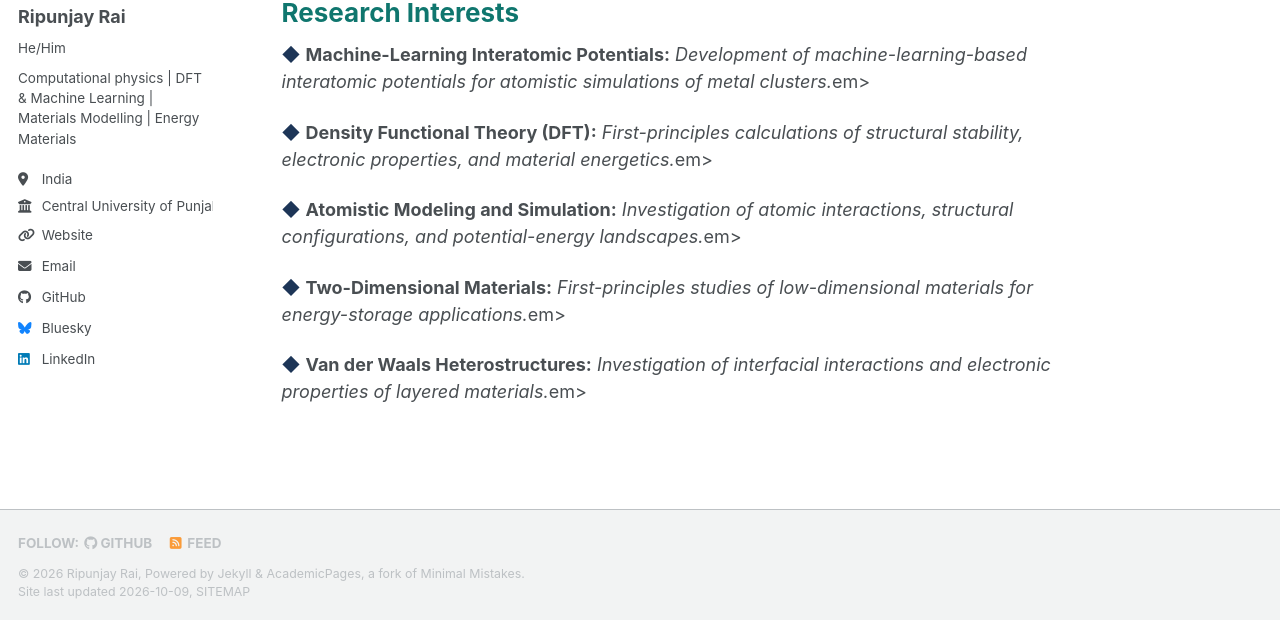
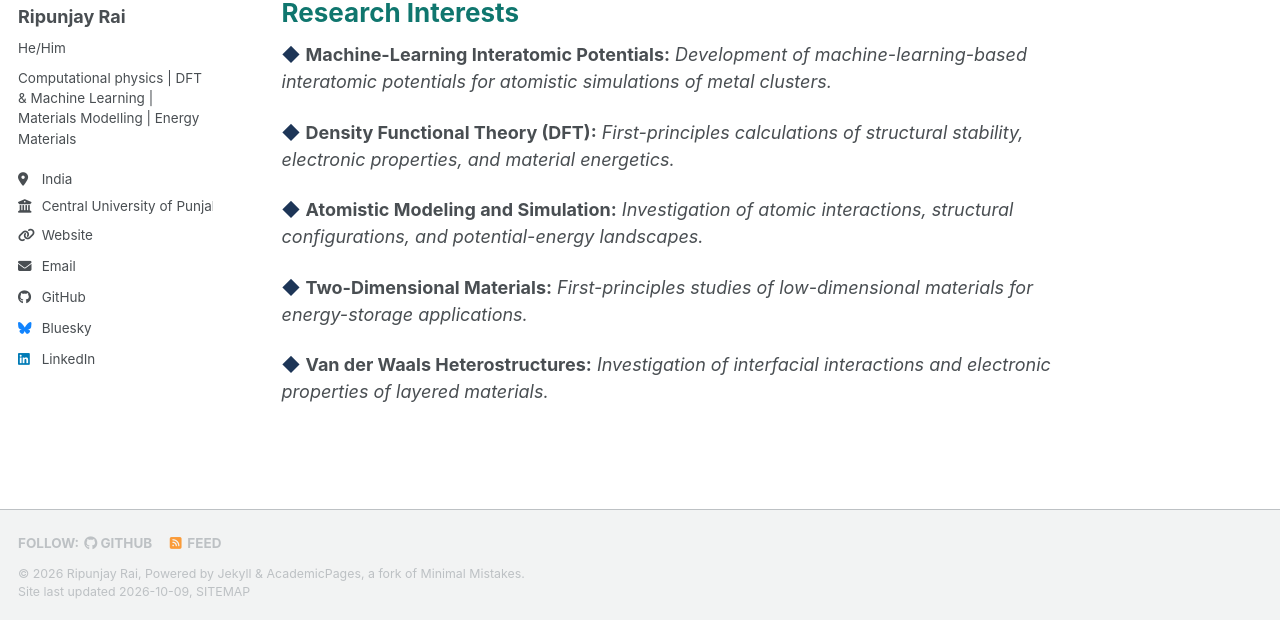
Before and after one commit to Ripunjay-Rai/ripunjayrai.github.io, a Jekyll site: the page built from _pages/about.md, in a window 1280 px wide and 900 px high, scrolled down 568 px, cut to the strip 280-900 px from the top of the window. Built offline with Jekyll 4.4.1, drawn with Linux system fonts in a browser that asks for light colours; a style sheet for code colours, icons or effects is not loaded.

Commit message:
Fix HTML tags in research interests section

```diff
--- a/_pages/about.md
+++ b/_pages/about.md
@@ -25,20 +25,20 @@ My current research focuses on machine-learning interatomic potentials for metal
 
 <p><span style="color:#1D3557; font-size:18px;">◆</span>
 <strong>Machine-Learning Interatomic Potentials:</strong>
-<em>Development of machine-learning-based interatomic potentials for atomistic simulations of metal clusters.</em>em></p>
+<em>Development of machine-learning-based interatomic potentials for atomistic simulations of metal clusters.</em></p>
 
 <p><span style="color:#1D3557; font-size:18px;">◆</span>
 <strong>Density Functional Theory (DFT):</strong>
-<em>First-principles calculations of structural stability, electronic properties, and material energetics.</em>em></p>
+<em>First-principles calculations of structural stability, electronic properties, and material energetics.</em></p>
 
 <p><span style="color:#1D3557; font-size:18px;">◆</span>
 <strong>Atomistic Modeling and Simulation:</strong>
-<em>Investigation of atomic interactions, structural configurations, and potential-energy landscapes.</em>em></p>
+<em>Investigation of atomic interactions, structural configurations, and potential-energy landscapes.</em></p>
 
 <p><span style="color:#1D3557; font-size:18px;">◆</span>
 <strong>Two-Dimensional Materials:</strong>
-<em>First-principles studies of low-dimensional materials for energy-storage applications.</em>em></p>
+<em>First-principles studies of low-dimensional materials for energy-storage applications.</em></p>
 
 <p><span style="color:#1D3557; font-size:18px;">◆</span>
 <strong>Van der Waals Heterostructures:</strong>
-<em>Investigation of interfacial interactions and electronic properties of layered materials.</em>em></p>
+<em>Investigation of interfacial interactions and electronic properties of layered materials.</em></p>
```
